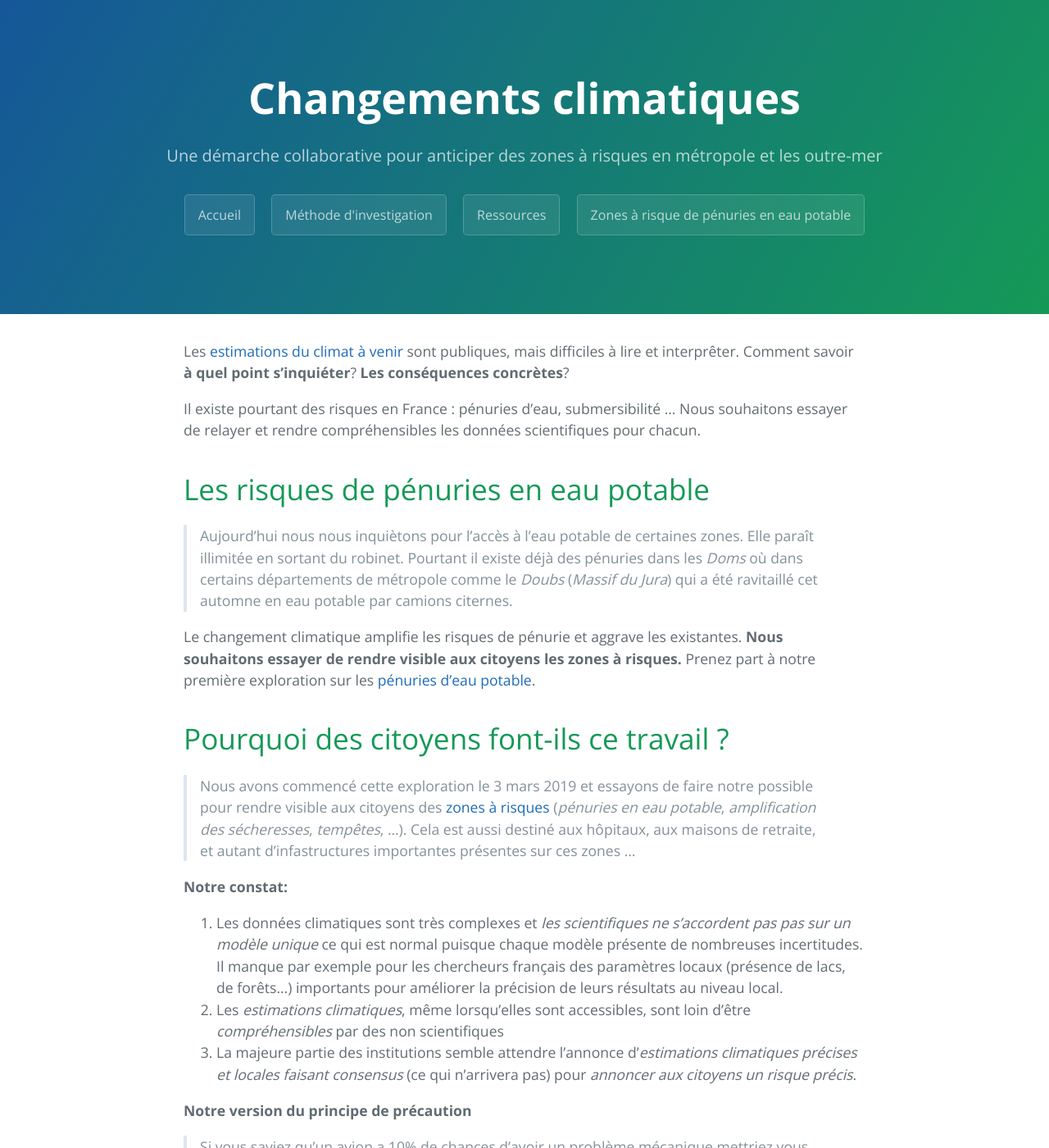
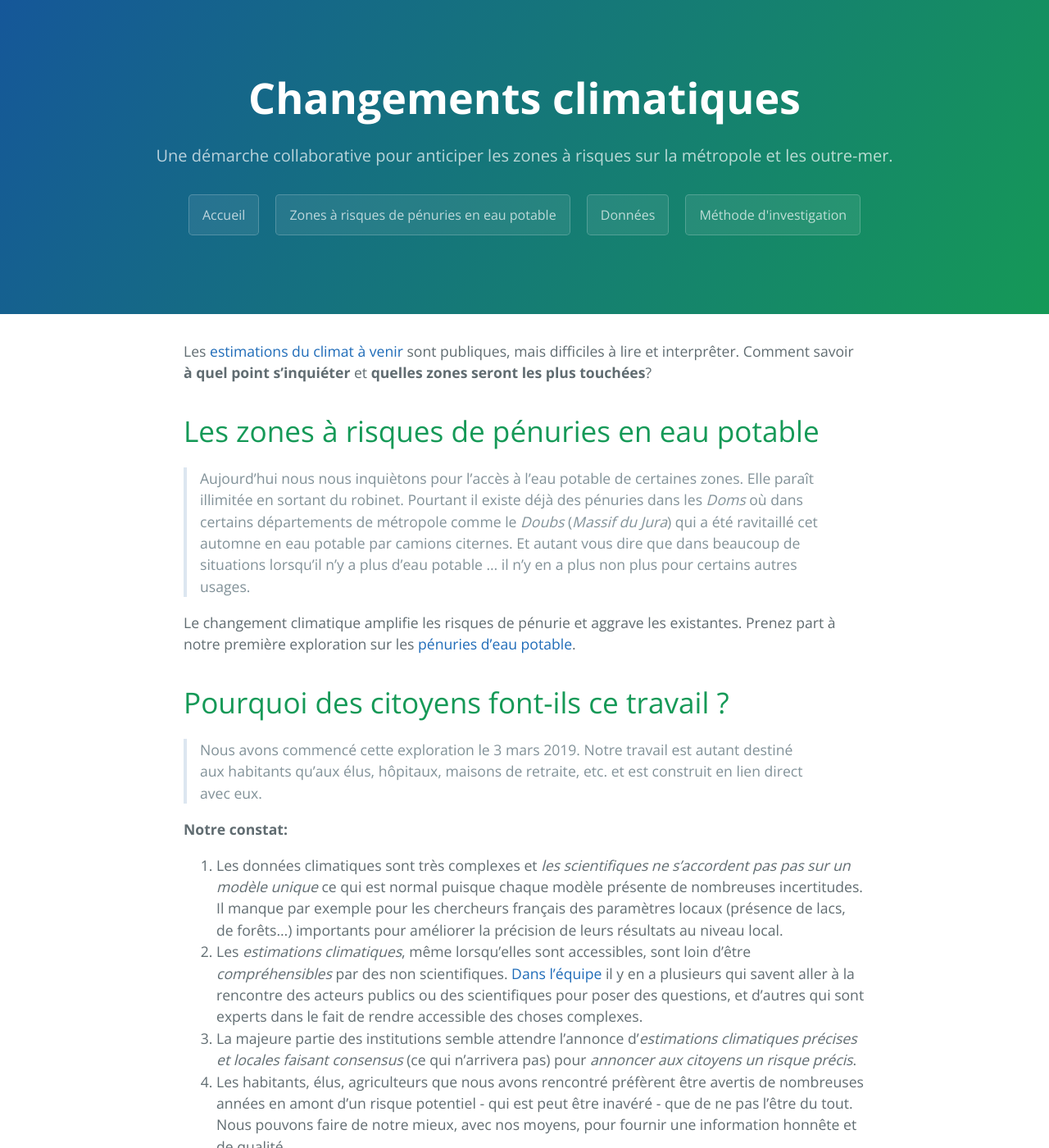
Before and after one commit to secheresses/Ancien-site, a Jekyll site: the page built from index.md, in a window 1280 px wide and 1400 px high. Shown: the whole window at 82% size. Built offline with Jekyll 4.4.1, drawn with Linux system fonts in a browser that asks for light colours; some of the changed text lies outside the part shown.

Commit message:
mise à jour données climatiques & introduction

```diff
--- a/_layouts/default.html
+++ b/_layouts/default.html
@@ -26,16 +26,17 @@
       <h1 class="project-name">{{ page.title | default: site.title | default: site.github.repository_name }}</h1>
       <h2 class="project-tagline">{{ page.description | default: site.description | default: site.github.repository_name }}</h2>
         <a href="https://anticiper.github.io" class="btn">Accueil</a>
+        <a href="../risques-penurie-eau" class="btn">Zones à risques de pénuries en eau potable</a>
+        <a href="../donnees" class="btn">Données</a>
         <a href="../methode" class="btn">Méthode d'investigation</a>
-        <a href="../donnees" class="btn">Ressources</a>
-        <a href="../risques-penurie-eau" class="btn">Zones à risque de pénuries en eau potable</a>
+
     </header>
 
     <main id="content" class="main-content" role="main">
       {{ content }}
 
       <footer class="site-footer">
-          <span class="site-footer-credits">Toutes nos publications, hors mention contraire, ont vocation à être réutilisées. C'est pourquoi nous les avons publiées sous la licence juridique <a href="https://creativecommons.org/licenses/by/2.0/fr/"><em>Creative Commons BY</em></a> vous autorisant à les réutiliser et les réadapter librement </span>
+          <span class="site-footer-credits">Toutes nos publications, hors mention contraire, sont publiées sous la licence juridique <a href="https://creativecommons.org/licenses/by/2.0/fr/"><em>Creative Commons BY</em></a> vous autorisant à les réutiliser et les réadapter librement. </span>
       </footer>
     </main>
   </body>
--- a/index.md
+++ b/index.md
@@ -1,27 +1,26 @@
 ---
 layout: default
 title: Changements climatiques
+description: Une démarche collaborative pour anticiper les zones à risques sur la métropole et les outre-mer.
 ---
 
-Les [estimations du climat à venir](../donnees) sont publiques, mais difficiles à lire et interprêter. Comment savoir **à quel point s'inquiéter**? **Les conséquences concrètes**?
+Les [estimations du climat à venir](../donnees) sont publiques, mais difficiles à lire et interprêter. Comment savoir **à quel point s'inquiéter** et **quelles zones seront les plus touchées**?
 
- Il existe pourtant des risques en France : pénuries d’eau, submersibilité …
- Nous souhaitons essayer de relayer et rendre compréhensibles les données scientifiques pour chacun.
+# Les zones à risques de pénuries en eau potable
 
-# Les risques de pénuries en eau potable
+>Aujourd’hui nous nous inquiètons pour l’accès à l’eau potable de certaines zones. Elle paraît illimitée en sortant du robinet. Pourtant il existe déjà des pénuries dans les *Doms* où dans certains départements de métropole comme le *Doubs* (*Massif du Jura*) qui a été ravitaillé cet automne en eau potable par camions citernes. Et autant vous dire que dans beaucoup de situations lorsqu'il n'y a plus d'eau potable ... il n'y en a plus non plus pour certains autres usages.
 
->Aujourd’hui nous nous inquiètons pour l’accès à l’eau potable de certaines zones. Elle paraît illimitée en sortant du robinet. Pourtant il existe déjà des pénuries dans les *Doms* où dans certains départements de métropole comme le *Doubs* (*Massif du Jura*) qui a été ravitaillé cet automne en eau potable par camions citernes.
-
-Le changement climatique amplifie les risques de pénurie et aggrave les existantes. **Nous souhaitons essayer de rendre visible aux citoyens les zones à risques.**  Prenez part à notre première exploration sur les [pénuries d'eau potable](../risques-penurie-eau).
+Le changement climatique amplifie les risques de pénurie et aggrave les existantes. Prenez part à notre première exploration sur les [pénuries d'eau potable](../risques-penurie-eau).
 
 # Pourquoi des citoyens font-ils ce travail ?
 
-> Nous avons commencé cette exploration le 3 mars 2019 et essayons de faire notre possible pour rendre visible aux citoyens des [zones à risques](../methode) (*pénuries en eau potable*, *amplification des sécheresses*, *tempêtes*, ...). Cela est aussi destiné aux hôpitaux, aux maisons de retraite, et autant d'infastructures importantes présentes sur ces zones ...
+> Nous avons commencé cette exploration le 3 mars 2019. Notre travail est autant destiné aux habitants qu'aux élus, hôpitaux, maisons de retraite, etc. et est construit en lien direct avec eux.
 
 **Notre constat:**
 1. Les données climatiques sont très complexes et *les scientifiques ne s'accordent pas pas sur un modèle unique* ce qui est normal puisque chaque modèle présente de nombreuses incertitudes. Il manque par exemple pour les chercheurs français des paramètres locaux (présence de lacs, de forêts...) importants pour améliorer la précision de leurs résultats au niveau local.
-2. Les *estimations climatiques*, même lorsqu'elles sont accessibles, sont loin d'être *compréhensibles* par des non scientifiques
+2. Les *estimations climatiques*, même lorsqu'elles sont accessibles, sont loin d'être *compréhensibles* par des non scientifiques. [Dans l'équipe](../collectif) il y en a plusieurs qui savent aller à la rencontre des acteurs publics ou des scientifiques pour poser des questions, et d'autres qui sont experts dans le fait de rendre accessible des choses complexes.
 3. La majeure partie des institutions semble attendre l'annonce d'*estimations climatiques précises et locales faisant consensus* (ce qui n'arrivera pas) pour *annoncer aux citoyens un risque précis*.
+4. Les habitants, élus, agriculteurs que nous avons rencontré préfèrent être avertis de nombreuses années en amont d'un risque potentiel - qui est peut être inavéré - que de ne pas l'être du tout. Nous pouvons faire de notre mieux, avec nos moyens, pour fournir une information honnête et de qualité.
 
 **Notre version du principe de précaution**
 
@@ -29,8 +28,8 @@ Le changement climatique amplifie les risques de pénurie et aggrave les existan
 
 # Comment participer aux prochaines étapes ?
 
+* Faire connaissance et trouver votre place le [collectif de citoyens](../collectif)
 * Vous [**former gratuitement**](https://www.meetup.com/fr-FR/zones-a-risques/) à la lecture des cartes climatiques #à venir
-* Nous aider à l'organisation d'un [**événement meetup**](https://www.meetup.com/fr-FR/zones-a-risques/), ou nous prêter votre local
 * **Rencontrer** des citoyens déjà impactés et aider le groupe d'exploration à comprendre leurs problématiques
 * **Questionner** des experts scientifiques ou techniques et de rendre visible leurs réponses
 * Participer à la vérification de fiabilité des [données utilisées](../donnees)
@@ -41,4 +40,4 @@ Le changement climatique amplifie les risques de pénurie et aggrave les existan
 
 Au plaisir de vous rencontrer,
 
-*Cécile, Alyssa, Caroline, Thomas, Fanny, Anton, Camille, Marie-Gabrielle, Nicolas [et tous les autres](../collectif)*
+*[L'équipe](../collectif)*
```
Also changed, not shown: pages/donnees.md (+24 -23 lines).
